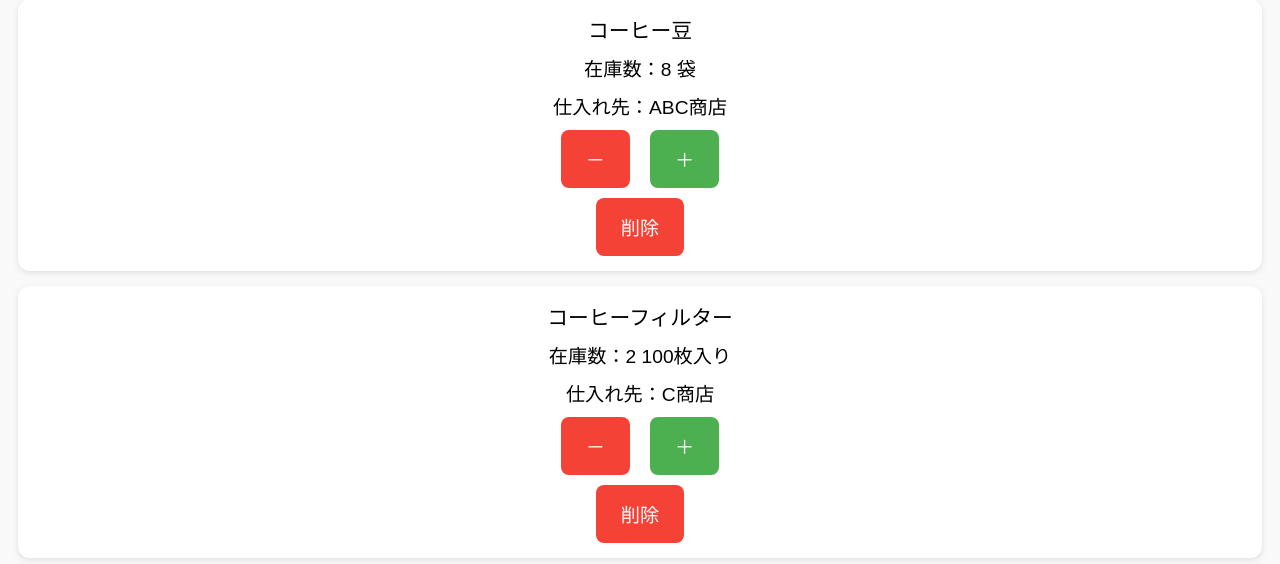
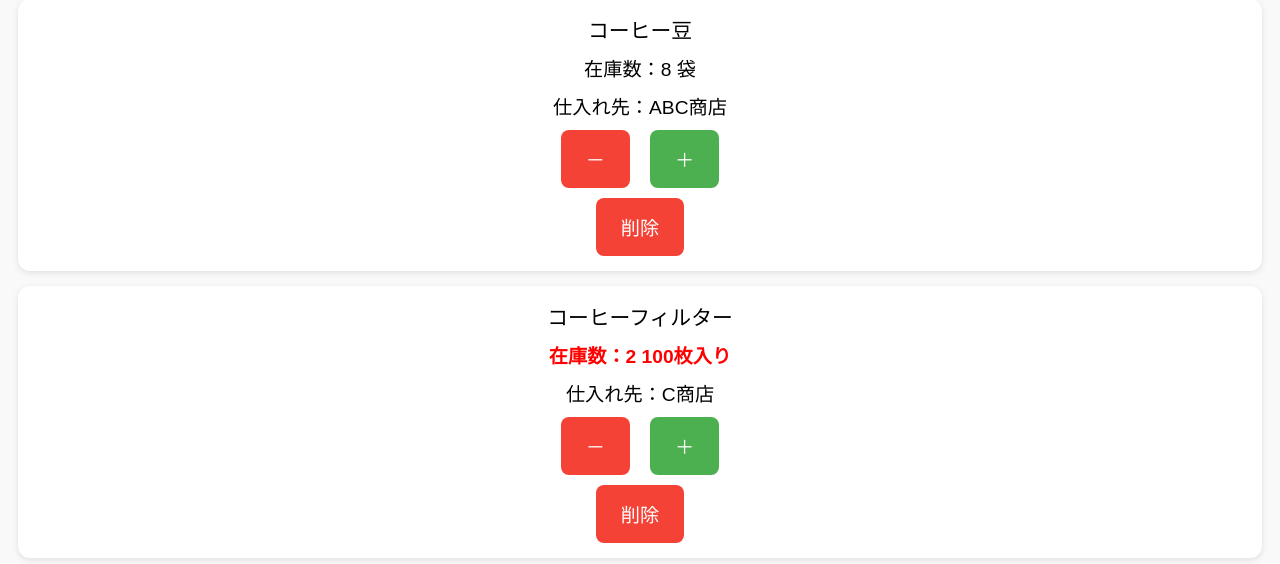
Before and after one commit to kiyominn-bot/flask_cafe, a Flask app: page / in a window 1280 px wide. Shown: the part 146-710 px from the top of the page. Run offline with Flask 3, Linux system fonts and the light colour scheme; a user stored in the database is signed in; data comes from the database, SQL or seed files in the repository.

Commit message:
在庫が最低在庫数を下回ったときに赤字表示する機能を追加

```diff
--- a/static/style.css
+++ b/static/style.css
@@ -81,3 +81,8 @@ button.minus {
 .navbar a:hover {
   background: #777;
 }
+/* 最低在庫を下回った時の赤色表示 */
+.low-stock {
+  color: red;
+  font-weight: bold;
+}
--- a/templates/index.html
+++ b/templates/index.html
@@ -8,7 +8,9 @@
   {% for item in items %}
   <div class="item-card">
     <div class="item-name">{{ item.name }}</div>
-    <div class="quantity">在庫数：{{ item.quantity }} {{ item.unit }}</div>
+    <div class="quantity {% if item.quantity < item.min_quantity %}low-stock{% endif %}">
+      在庫数：{{ item.quantity }} {{ item.unit }}
+    </div>
     <div class="quantity">仕入れ先：{{ item.supplier }}</div>
     <div class="button-group">
       <form method="POST" action="/update_quantity/{{ item.id }}/minus">
```
